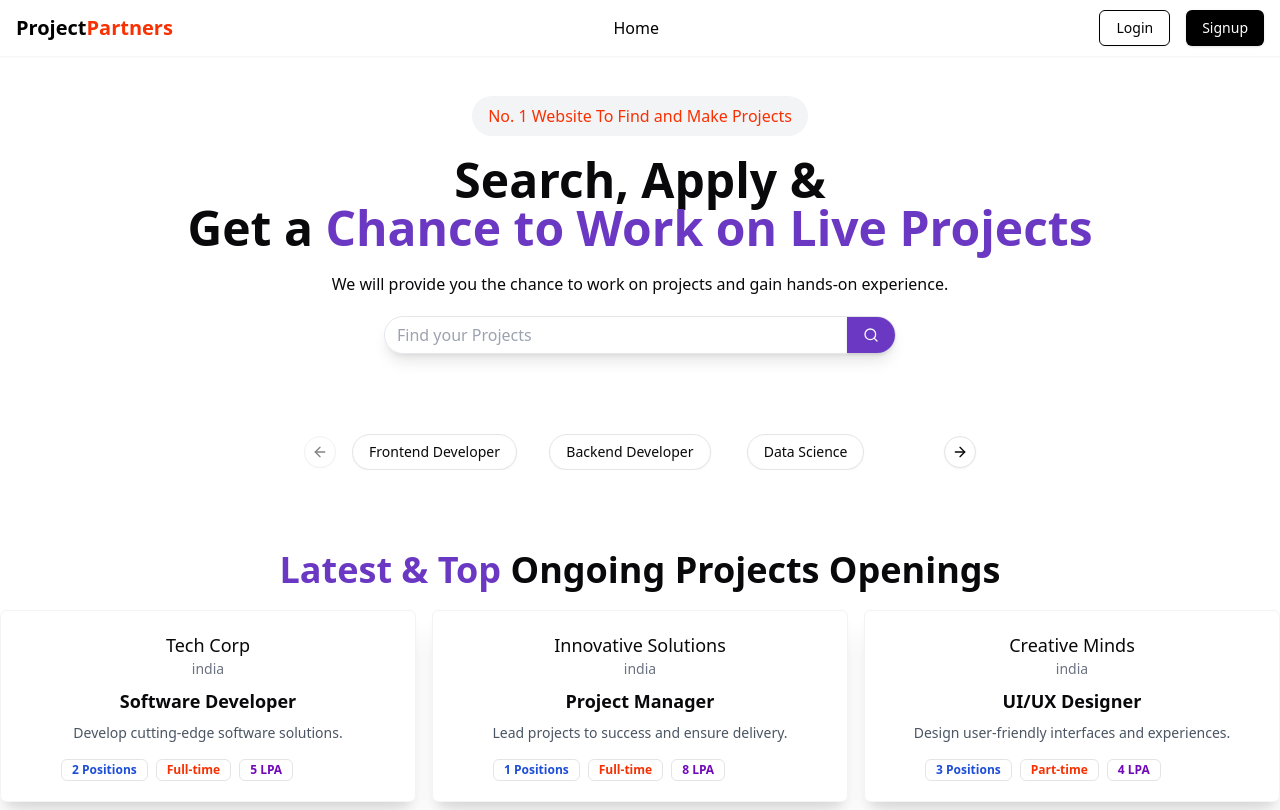
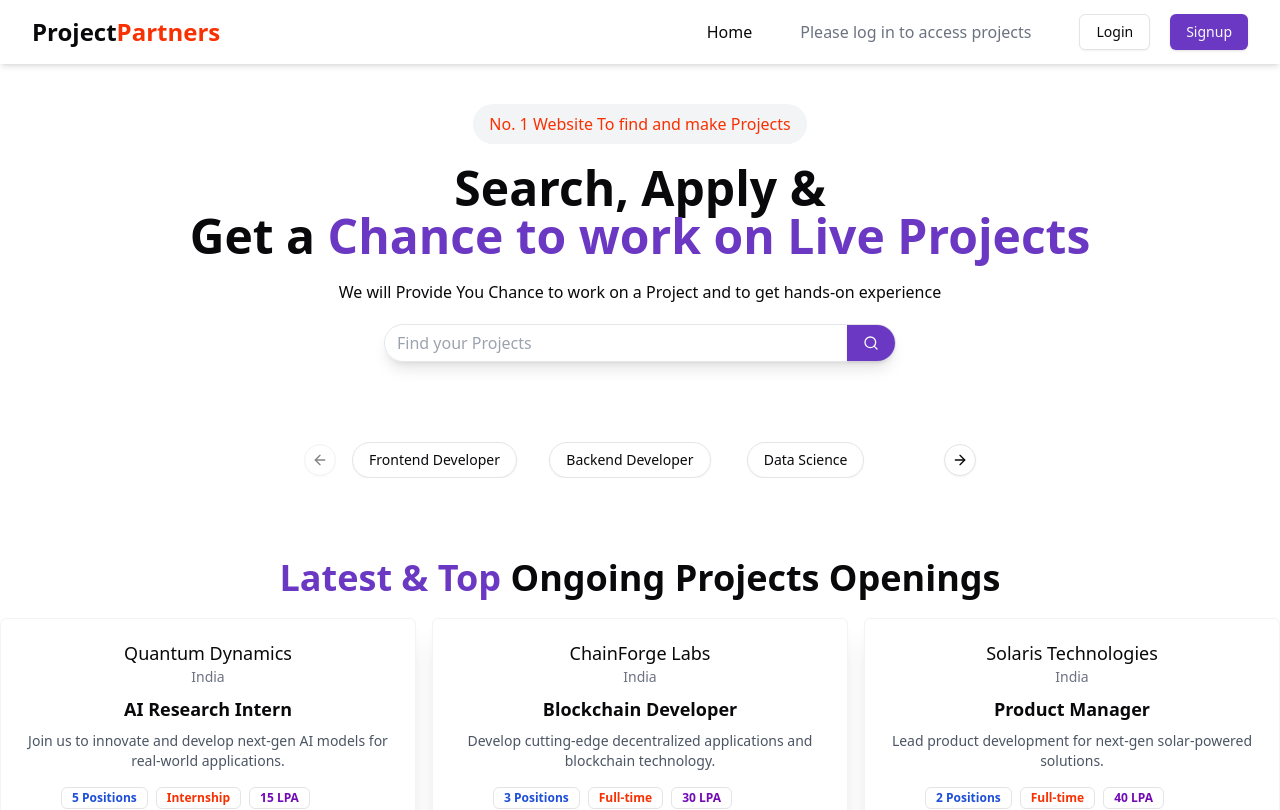
Before and after one commit to shivamrajpoot7070/Project_partners, a React (Vite) app in the folder frontend/: page / in a window 1280 px wide. Shown: the top 810 px of the page. Built offline with nearby package versions, Linux system fonts and the light colour scheme; no server answers.

Commit message:
backtobasice

```diff
--- a/frontend/src/components/HeroSection.jsx
+++ b/frontend/src/components/HeroSection.jsx
@@ -1,59 +1,51 @@
-import React, { useState } from "react";
-import { Button } from "./ui/button";
-import { Search } from "lucide-react";
-import { useDispatch, useSelector } from "react-redux";
-import { setSearchedQuery } from "@/redux/jobSlice";
-import { useNavigate } from "react-router-dom";
-import { toast } from "sonner";
+import React, { useState } from 'react';
+import { Button } from './ui/button';
+import { Search } from 'lucide-react';
+import { useDispatch, useSelector } from 'react-redux';
+import { setSearchedQuery } from '@/redux/jobSlice';
+import { useNavigate } from 'react-router-dom';
 
 const HeroSection = () => {
     const [query, setQuery] = useState("");
     const dispatch = useDispatch();
     const navigate = useNavigate();
-
-  const { user } = useSelector((store) => store.auth); // Access user state
+    const { user } = useSelector((store) => store.auth); // Check if the user is logged in
 
     const searchJobHandler = () => {
         if (!user) {
-      // Show a message to log in if the user is not authenticated
-      toast.error("Please log in to search for projects!");
-      return;
-    }
+            // If user is not logged in, redirect to login page
+            navigate("/login");
+        } else {
+            // If logged in, proceed with search
             dispatch(setSearchedQuery(query));
             navigate("/browse");
-  };
+        }
+    }
 
     return (
-    <div className="text-center">
-      <div className="flex flex-col gap-5 my-10">
-        <span className="mx-auto px-4 py-2 rounded-full bg-gray-100 text-[#F83002] font-medium">
-          No. 1 Website To Find and Make Projects
+        <div className='text-center'>
+            <div className='flex flex-col gap-5 my-10'>
+                <span className='mx-auto px-4 py-2 rounded-full bg-gray-100 text-[#F83002] font-medium'>
+                    No. 1 Website To find and make Projects
                 </span>
-        <h1 className="text-5xl font-bold">
-          Search, Apply & <br /> Get a{" "}
-          <span className="text-[#6A38C2]">Chance to Work on Live Projects</span>
+                <h1 className='text-5xl font-bold'>
+                    Search, Apply & <br /> Get a <span className='text-[#6A38C2]'>Chance to work on Live Projects</span>
                 </h1>
-        <p>
-          We will provide you the chance to work on projects and gain hands-on
-          experience.
-        </p>
-        <div className="flex w-[40%] shadow-lg border border-gray-200 pl-3 rounded-full items-center gap-4 mx-auto">
+                <p>We will Provide You Chance to work on a Project and to get hands-on experience</p>
+                <div className='flex w-[40%] shadow-lg border border-gray-200 pl-3 rounded-full items-center gap-4 mx-auto'>
                     <input
                         type="text"
-            placeholder="Find your Projects"
+                        placeholder='Find your Projects'
                         onChange={(e) => setQuery(e.target.value)}
-            className="outline-none border-none w-full"
+                        className='outline-none border-none w-full'
                     />
-          <Button
-            onClick={searchJobHandler}
-            className="rounded-r-full bg-[#6A38C2]"
-          >
-            <Search className="h-5 w-5" />
+                    <Button onClick={searchJobHandler} className="rounded-r-full bg-[#6A38C2]">
+                        <Search className='h-5 w-5' />
                     </Button>
                 </div>
             </div>
         </div>
     );
-};
+}
 
 export default HeroSection;
--- a/frontend/src/components/LatestJobCards.jsx
+++ b/frontend/src/components/LatestJobCards.jsx
@@ -1,68 +1,23 @@
-// import React from "react";
-// import { Badge } from "./ui/badge";
-// import { useNavigate } from "react-router-dom";
-
-// const LatestJobCards = ({job}) => {
-
-//   const navigate=useNavigate();
-
-//   return (
-//     <div className="p-5 rounded-md shadow-xl bg-white border border-gray-100 cursor-pointer">
-//       <div onClick={()=>navigate(`/description/${job._id}`)}>
-//         <h1 className="font-medium text-lg">{job?.company?.name}</h1>
-//         <p className="text-sm text-gray-500">india</p>
-//       </div>
-
-//       <div>
-//         <h1 className="font-bold text-lg my-2">{job?.title}</h1>
-//         <p className="text-sm text-gray-600"> {job?.description}</p>
-//       </div>
-//       <div className="flex items-center gap-2 mt-4 ml-10">
-//         <Badge className={"text-blue-700 font-bold"} variant="ghost">
-//           {job?.position} Positions
-//         </Badge>
-//         <Badge className={"text-[#F83002] font-bold"} variant="ghost">
-//           {job?.jobType}
-//         </Badge>
-//         <Badge className={"text-[#7209b7] font-bold"} variant="ghost">
-//           {job?.salary} LPA
-//         </Badge>
-//       </div>
-//     </div>
-//   );
-// };
-
-// export default LatestJobCards;
 import React from "react";
 import { Badge } from "./ui/badge";
 import { useNavigate } from "react-router-dom";
-import { useSelector } from "react-redux"; // Import useSelector to access the Redux store
 
 const LatestJobCards = ({ job }) => {
   const navigate = useNavigate();
-  const { user } = useSelector((store) => store.auth); // Access "user" state to check if logged in
-
-  const handleClick = () => {
-    if (!user) {
-      // If user is not logged in, redirect to login page
-      navigate("/login");
-    }
-    else {
-      navigate(`/description/${job._id}`);
-    }
-  };
 
   return (
-    <div onClick={handleClick} className="p-5 rounded-md shadow-xl bg-white border border-gray-100 cursor-pointer">
+    <div onClick={() => navigate(`/description/${job._id}`)} className="p-5 rounded-md shadow-xl bg-white border border-gray-100 cursor-pointer">
       <div>
-        <h1 className="font-medium text-lg">{job?.company?.name}</h1>
-        <p className="text-sm text-gray-500">india</p>
+        {/* Update here if company is an object */}
+        <h1 className="font-medium text-lg">{job?.company?.name || job?.company}</h1>
+        <p className="text-sm text-gray-500">{job?.location}</p>
       </div>
 
       <div>
         <h1 className="font-bold text-lg my-2">{job?.title}</h1>
-        <p className="text-sm text-gray-600"> {job?.description}</p>
+        <p className="text-sm text-gray-600">{job?.description}</p>
       </div>
+
       <div className="flex items-center gap-2 mt-4 ml-10">
         <Badge className={"text-blue-700 font-bold"} variant="ghost">
           {job?.position} Positions
--- a/frontend/src/components/LatestJobs.jsx
+++ b/frontend/src/components/LatestJobs.jsx
@@ -1,60 +1,33 @@
-
 import React from "react";
 import LatestJobCards from "./LatestJobCards";
 import { useSelector } from "react-redux";
+import { useNavigate } from "react-router-dom"; // Import useNavigate for redirection
 
 const LatestJobs = () => {
   const { allJobs } = useSelector((store) => store.job); // Access "job" state
-  const { user } = useSelector((store) => store.auth); // Check if user is logged in
+  const { user } = useSelector((store) => store.auth); // Check if user is logged in (check if user is not null)
+  const navigate = useNavigate(); // Hook to navigate to the login page
 
-  // Dummy data if user is not logged in
+  // Enhanced dummy job data with more imaginative names and job titles
   const dummyJobs = [
-    {
-      _id: "1",
-      title: "Software Developer",
-      company: { name: "Tech Corp" },
-      description: "Develop cutting-edge software solutions.",
-      position: 2,
-      jobType: "Full-time",
-      salary: "5",
-    },
-    {
-      _id: "2",
-      title: "Project Manager",
-      company: { name: "Innovative Solutions" },
-      description: "Lead projects to success and ensure delivery.",
-      position: 1,
-      jobType: "Full-time",
-      salary: "8",
-    },
-    {
-      _id: "3",
-      title: "UI/UX Designer",
-      company: { name: "Creative Minds" },
-      description: "Design user-friendly interfaces and experiences.",
-      position: 3,
-      jobType: "Part-time",
-      salary: "4",
-    },
-    {
-      _id: "4",
-      title: "Backend Developer",
-      company: { name: "CodeBase" },
-      description: "Develop server-side logic and maintain databases.",
-      position: 2,
-      jobType: "Full-time",
-      salary: "6",
-    },
-    {
-      _id: "5",
-      title: "Data Scientist",
-      company: { name: "Data Solutions" },
-      description: "Analyze large datasets to extract actionable insights.",
-      position: 1,
-      jobType: "Contract",
-      salary: "7",
-    },
+    { _id: 1, title: "AI Research Intern", company: "Quantum Dynamics", location: "India", description: "Join us to innovate and develop next-gen AI models for real-world applications.", position: "5", jobType: "Internship", salary: "15", },
+    { _id: 2, title: "Blockchain Developer", company: "ChainForge Labs", location: "India", description: "Develop cutting-edge decentralized applications and blockchain technology.", position: "3", jobType: "Full-time", salary: "30", },
+    { _id: 3, title: "Product Manager", company: "Solaris Technologies", location: "India", description: "Lead product development for next-gen solar-powered solutions.", position: "2", jobType: "Full-time", salary: "40", },
+    { _id: 4, title: "Data Scientist", company: "NeuroTech", location: "India", description: "Leverage data to uncover insights for developing AI-driven healthcare solutions.", position: "4", jobType: "Full-time", salary: "35", },
+    { _id: 5, title: "Full Stack Developer", company: "FusionTech", location: "India", description: "Build scalable web apps and contribute to full-stack development in an innovative environment.", position: "6", jobType: "Full-time", salary: "20", },
+    { _id: 6, title: "Cybersecurity Specialist", company: "SecureNet Solutions", location: "India", description: "Protect and secure enterprise-level networks from evolving cyber threats.", position: "2", jobType: "Full-time", salary: "50", },
   ];
+
+  const handleJobClick = (jobId) => {
+    if (!user) {
+      // If user is not authenticated (user is null), redirect to login page
+      navigate("/login");
+    }
+    // If authenticated, handle the job click (e.g., show job details)
+  };
+
+  // Use dummyJobs if no jobs are available or if user is not logged in
+  const jobsToDisplay = !user || allJobs.length <= 0 ? dummyJobs : allJobs;
 
   return (
     <div className="max-w-7xl mx-auto my-20 text-center">
@@ -62,11 +35,11 @@ const LatestJobs = () => {
         <span className="text-[#6A38C2]">Latest & Top </span> Ongoing Projects Openings
       </h1>
       <div className="grid grid-cols-1 sm:grid-cols-2 lg:grid-cols-3 gap-4 my-5">
-        {(user ? allJobs : dummyJobs)?.length <= 0 ? (
-          <span className="text-gray-500">No Ongoing Projects</span>
-        ) : (
-          (user ? allJobs : dummyJobs).slice(0, 6).map((job) => <LatestJobCards key={job._id} job={job} />)
-        )}
+        {jobsToDisplay.slice(0, 6).map((job) => (
+          <div key={job._id} onClick={() => handleJobClick(job._id)}>
+            <LatestJobCards job={job} />
+          </div>
+        ))}
       </div>
     </div>
   );
--- a/frontend/src/components/shared/Navbar.jsx
+++ b/frontend/src/components/shared/Navbar.jsx
@@ -1,18 +1,18 @@
 import React, { useState } from "react";
 import { Link, useNavigate } from "react-router-dom";
+import { Popover, PopoverContent, PopoverTrigger } from "../ui/popover";
+import { Button } from "../ui/button";
+import { Avatar } from "../ui/avatar";
+import { LogOut, User2, Menu, X } from "lucide-react";
 import { useDispatch, useSelector } from "react-redux";
-import { Popover, PopoverContent, PopoverTrigger } from "../ui/popover";
-import { Avatar } from "../ui/avatar";
-import { Button } from "../ui/button";
-import { Menu, X, LogOut, User2 } from "lucide-react";
+import { USER_END_POINT } from "@/utils/constant";
+import axios from "axios";
 import { toast } from "sonner";
-import axios from "axios";
 import { setUser } from "@/redux/authSlice";
-import { USER_END_POINT } from "@/utils/constant";
 
 const Navbar = () => {
-  const { user } = useSelector((store) => store.auth);
   const dispatch = useDispatch();
+  const { user } = useSelector((store) => store.auth); // Access the user from the Redux store
   const navigate = useNavigate();
   const [menuOpen, setMenuOpen] = useState(false);
 
@@ -27,68 +27,81 @@ const Navbar = () => {
         navigate("/");
         toast.success(res.data.message);
       }
-    } catch (error) {
+    } catch (e) {
       toast.error("Logout failed. Please try again.");
     }
   };
 
   return (
-    <div className="shadow-sm sticky top-0 z-50">
-      <div className="flex items-center justify-between max-w-7xl mx-auto px-4 h-14">
-        {/* Logo */}
-        <div className="flex items-center">
-          <h1 className="text-xl font-extrabold text-black">
-            <Link to="/">Project<span className="text-[#F83002]">Partners</span></Link>
+    <div className="bg-white shadow-md sticky top-0 z-50">
+      <div className="flex items-center justify-between mx-auto max-w-7xl px-4 h-16 md:px-8">
+        <div>
+          <h1 className="text-2xl font-bold">
+            Project<span className="text-[#F83002]">Partners</span>
           </h1>
         </div>
 
-        {/* Links (Desktop) */}
-        <div className="hidden md:flex items-center gap-6">
-          <Link
-            to="/"
-            className="text-black font-medium relative group transition duration-300"
+        {/* Hamburger menu for mobile */}
+        <div className="md:hidden">
+          <button
+            onClick={() => setMenuOpen(!menuOpen)}
+            className="text-gray-700 focus:outline-none"
           >
-            Home
-            <span className="absolute left-0 bottom-[-2px] w-0 h-[2px] bg-[#F83002] transition-all duration-300 group-hover:w-full"></span>
-          </Link>
-          {user && (
-            <>
-              <Link
-                to="/jobs"
-                className="text-black font-medium relative group transition duration-300"
-              >
-                Latest Projects
-                <span className="absolute left-0 bottom-[-2px] w-0 h-[2px] bg-[#F83002] transition-all duration-300 group-hover:w-full"></span>
-              </Link>
-              <Link
-                to="/browse"
-                className="text-black font-medium relative group transition duration-300"
-              >
-                Browse
-                <span className="absolute left-0 bottom-[-2px] w-0 h-[2px] bg-[#F83002] transition-all duration-300 group-hover:w-full"></span>
-              </Link>
-            </>
-          )}
+            {menuOpen ? <X size={24} /> : <Menu size={24} />}
+          </button>
         </div>
 
-        {/* Auth Buttons */}
-        <div className="hidden md:flex items-center gap-4">
+        {/* Menu Items */}
+        <div
+          className={`flex-col md:flex-row md:flex items-center gap-12 md:static fixed bg-white w-full md:w-auto left-0 md:top-0 top-16 transition-transform duration-300 ease-in-out md:translate-x-0 ${menuOpen ? "translate-x-0" : "-translate-x-full"}`}
+        >
+          <ul className="flex flex-col md:flex-row font-medium items-center gap-5 md:gap-12 py-4 md:py-0">
+            {/* Show Home only for students and guests */}
+            {!user || user.role === "student" ? (
+              <li>
+                <Link to="/">Home</Link>
+              </li>
+            ) : null}
+
+            {/* Conditional rendering based on user role */}
+            {user && user.role === "student" ? (
+              <>
+                <li>
+                  <Link to="/jobs">Latest Projects</Link>
+                </li>
+                <li>
+                  <Link to="/browse">Browse</Link>
+                </li>
+              </>
+            ) : user && user.role === "recruiter" ? (
+              <>
+                <li>
+                  <Link to="/admin/companies">Company Name</Link>
+                </li>
+                <li>
+                  <Link to="/admin/jobs">Projects</Link>
+                </li>
+                <li>
+                  <Link to="/admin/interview">Schedule Interview</Link>
+                </li>
+              </>
+            ) : (
+              <li>
+                <span className="text-gray-500">Please log in to access projects</span>
+              </li>
+            )}
+          </ul>
+
+          {/* Auth Buttons for guest users or profile avatar for logged-in users */}
           {!user ? (
-            <>
+            <div className="flex flex-col md:flex-row items-center gap-5">
               <Link to="/login">
-                <Button
-                  variant="outline"
-                  className="border-black text-black hover:border-[#F83002] hover:text-[#F83002]"
-                >
-                  Login
-                </Button>
+                <Button variant="outline">Login</Button>
               </Link>
               <Link to="/signup">
-                <Button className="bg-black text-white hover:bg-[#F83002]">
-                  Signup
-                </Button>
+                <Button className="bg-[#6A38C2] hover:bg-[#360985]">Signup</Button>
               </Link>
-            </>
+            </div>
           ) : (
             <Popover>
               <PopoverTrigger asChild>
@@ -96,120 +109,43 @@ const Navbar = () => {
                   <img src={user?.profile?.profilePhoto} alt="User Avatar" />
                 </Avatar>
               </PopoverTrigger>
-              <PopoverContent className="w-48">
-                <div className="flex flex-col gap-2">
-                  <div className="flex items-center gap-2">
-                    <User2 className="text-gray-700" />
-                    <span>Hello, {user?.fullname}</span>
+
+              <PopoverContent className="w-80">
+                <div>
+                  <div className="flex gap-3 space-y-2">
+                    <Avatar className="cursor-pointer">
+                      <img
+                        src={user?.profile?.profilePhoto}
+                        alt="User Avatar"
+                      />
+                    </Avatar>
+                    <div>
+                      <h4 className="font-medium">Hello {user?.fullname}</h4>
+                    </div>
                   </div>
-                  <Link
-                    to="/profile"
-                    className="hover:text-[#6A38C2] flex items-center gap-2"
-                  >
-                    <User2 /> View Profile
-                  </Link>
-                  <button
-                    onClick={() => {
-                      setMenuOpen(false);
-                      logouthandler();
-                    }}
-                    className="hover:text-red-500 flex items-center gap-2"
-                  >
-                    <LogOut /> Logout
-                  </button>
+                  <div className="flex flex-col my-2 text-gray-700">
+                    {user.role === "student" && (
+                      <div className="flex w-fit items-center gap-2 cursor-pointer">
+                        <User2 />
+                        <Button variant="link">
+                          <Link to="/profile">View Profile</Link>
+                        </Button>
+                      </div>
+                    )}
+
+                    <div className="flex w-fit items-center gap-2 cursor-pointer">
+                      <LogOut />
+                      <Button variant="link" onClick={logouthandler}>
+                        Logout
+                      </Button>
+                    </div>
+                  </div>
                 </div>
               </PopoverContent>
             </Popover>
           )}
         </div>
-
-        {/* Hamburger Menu (Mobile) */}
-        <div className="md:hidden">
-          <button
-            onClick={() => setMenuOpen(!menuOpen)}
-            className="text-black"
-          >
-            {menuOpen ? <X size={24} /> : <Menu size={24} />}
-          </button>
-        </div>
       </div>
-
-      {/* Mobile Menu */}
-      {menuOpen && (
-        <div className="md:hidden px-4 py-3">
-          <ul className="flex flex-col gap-3">
-            <Link to="/" onClick={() => setMenuOpen(false)} className="text-black">
-              Home
-            </Link>
-            {user && (
-              <>
-                <Link
-                  to="/jobs"
-                  onClick={() => setMenuOpen(false)}
-                  className="text-black"
-                >
-                  Latest Projects
-                </Link>
-                <Link
-                  to="/browse"
-                  onClick={() => setMenuOpen(false)}
-                  className="text-black"
-                >
-                  Browse
-                </Link>
-              </>
-            )}
-            {!user ? (
-              <>
-                <Link
-                  to="/login"
-                  onClick={() => setMenuOpen(false)}
-                  className="text-black"
-                >
-                  Login
-                </Link>
-                <Link
-                  to="/signup"
-                  onClick={() => setMenuOpen(false)}
-                  className="text-black"
-                >
-                  Signup
-                </Link>
-              </>
-            ) : (
-              <>
-                {user.role === "recruiter" && (
-                  <>
-                    <Link
-                      to="/admin/companies"
-                      onClick={() => setMenuOpen(false)}
-                      className="text-black"
-                    >
-                      Companies
-                    </Link>
-                    <Link
-                      to="/admin/jobs"
-                      onClick={() => setMenuOpen(false)}
-                      className="text-black"
-                    >
-                      Projects
-                    </Link>
-                  </>
-                )}
-                <button
-                  onClick={() => {
-                    setMenuOpen(false);
-                    logouthandler();
-                  }}
-                  className="text-black"
-                >
-                  Logout
-                </button>
-              </>
-            )}
-          </ul>
-        </div>
-      )}
     </div>
   );
 };
```
Lines whose indentation alone changed are shown as unchanged.
